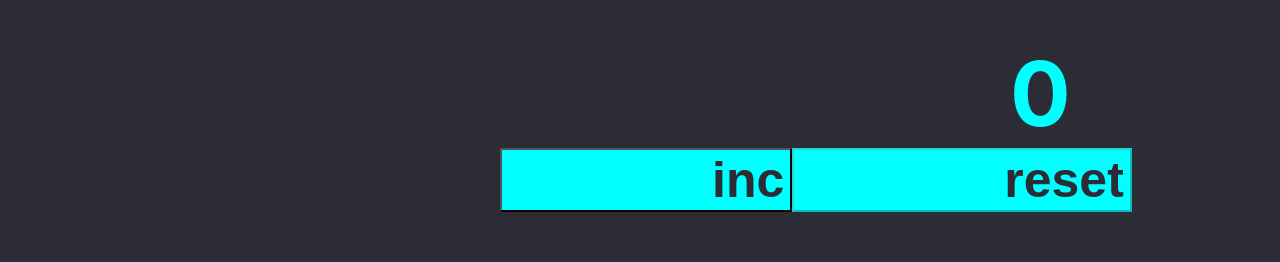
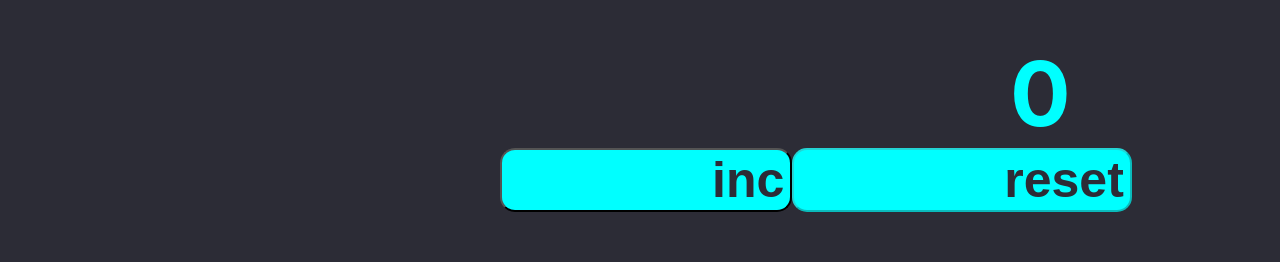
Before and after one commit to mazurenka/exam_pract, a React (Create React App) app: page / in a window 1280 px wide. Shown: the part 161-423 px from the top of the page. Built offline with nearby package versions, Linux system fonts and the light colour scheme.

Commit message:
exam Counter useState

```diff
--- a/src/App.css
+++ b/src/App.css
@@ -4,6 +4,7 @@
     padding-bottom: 200px;
     margin: auto;
     background: #2c2c36;
+    border: aqua;
 }
 
 .numBlock {
@@ -13,16 +14,11 @@
     font-weight: 700;
 }
 .numBlockRed {
-    padding-top: 200px;
-    padding-bottom: 200px;
-    margin: auto;
-    background: #2c2c36;
     padding-left: 510px;
     color: red;
     font-size: 90px;
     font-weight: 700;
 }
-
 
 .buttonInc {
     font-weight: 900;
@@ -30,6 +26,8 @@
     padding-left: 210px;
     font-size: 50px;
     background: aqua;
+    border-radius: 15px;
+
 }
 
 .buttonReset {
@@ -38,4 +36,5 @@
     padding-left: 210px;
     font-size: 50px;
     background: aqua;
+    border-radius: 15px;
 }
--- a/src/App.tsx
+++ b/src/App.tsx
@@ -5,7 +5,7 @@ function App() {
 
     const [number, setNumber] = useState<number>(0)
     const numberPlus = () => {
-        setNumber(number + 1)
+            setNumber(number + 1)
     }
 
     return (
```
